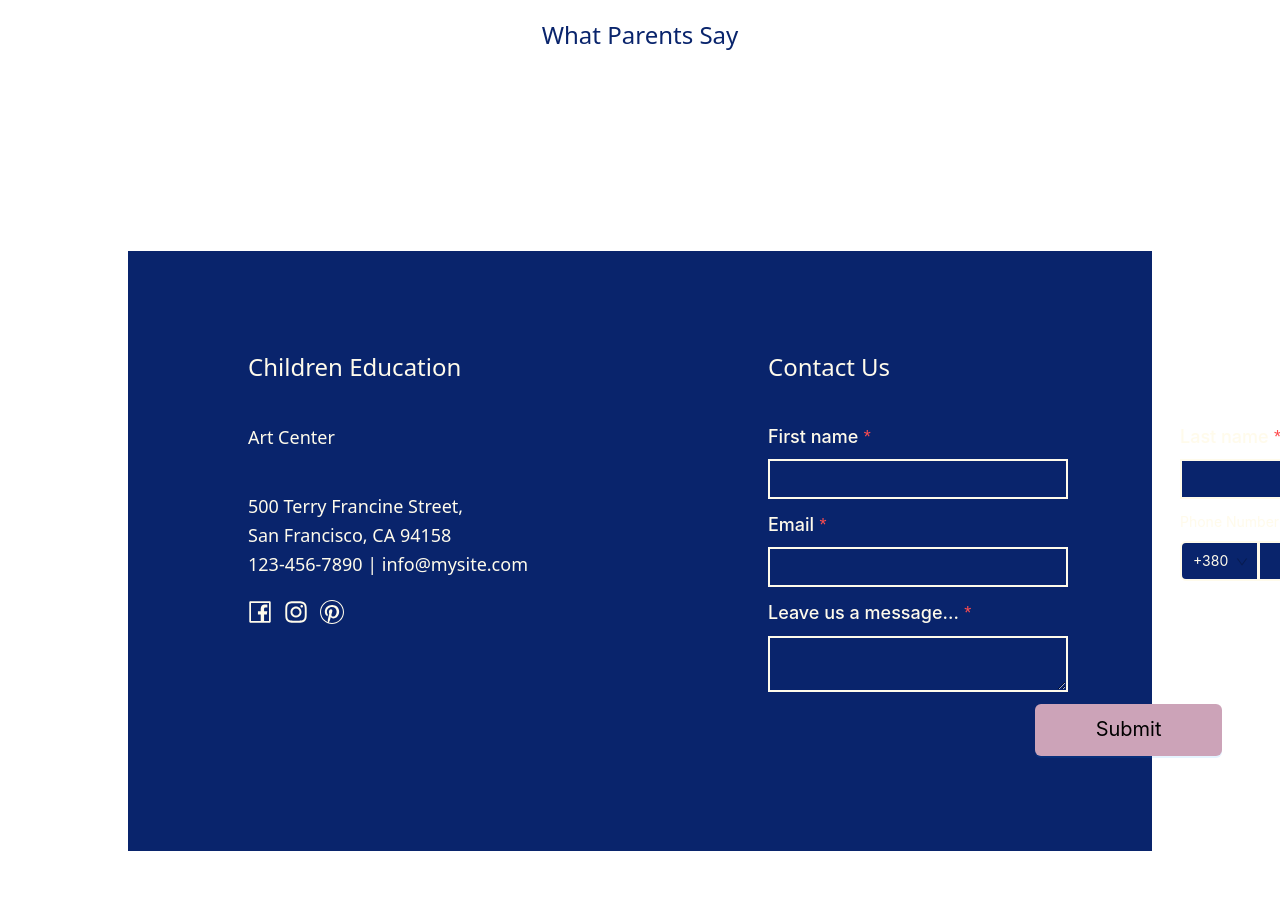
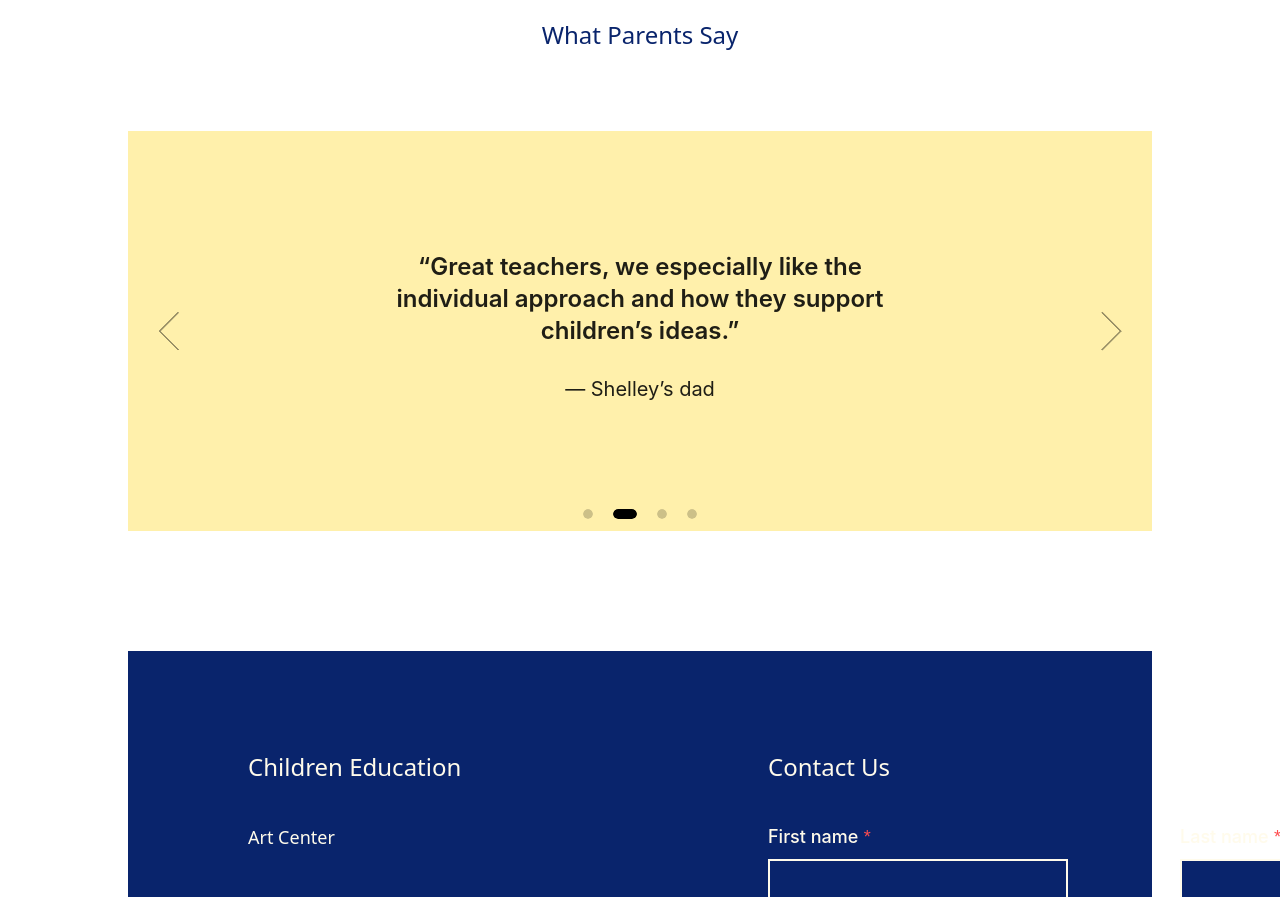
Before and after one commit to nekrasowa/Education-Club-for-toddlers, a Next.js app: page /about in a window 1280 px wide. Shown: the part 2180-3077 px from the top of the page. Built offline with nearby package versions, Linux system fonts and the light colour scheme.

Commit message:
Add ParentsCommentBlock with styles

```diff
--- a/src/components/containers/AboutContainer.tsx
+++ b/src/components/containers/AboutContainer.tsx
@@ -5,6 +5,7 @@ import { InfoBlockWithImg } from '../elements/InfoBlockWithImg'
 import { TeacherCard } from '../ui/AboutPage/TeacherCard'
 import { about } from '@/locales/en/about'
 import aboutPageTop from '@/public/aboutPageTop.png'
+import { ParentsCommentsBlock } from '../ui/AboutPage/ParentsCommentsBlock'
 
 export function AboutContainer() {
   return (
@@ -45,6 +46,7 @@ export function AboutContainer() {
 
       <H2Title title={about.commentsTitle} />
 
+      <ParentsCommentsBlock />
     </>
   )
 }
--- /dev/null
+++ b/src/components/ui/AboutPage/AboutPage.module.css
@@ -0,0 +1,4 @@
+:global(.ant-carousel .slick-prev),
+:global(.ant-carousel .slick-next) {
+  color: black;
+}
--- /dev/null
+++ b/src/components/ui/AboutPage/ParentsCommentsBlock.tsx
@@ -0,0 +1,39 @@
+import { parentsComments, type TComment } from '@/public/parentsComments'
+import { Carousel, ConfigProvider } from 'antd'
+import { colorPlate } from '@/public/parentsComments'
+import './AboutPage.module.css'
+
+export function ParentsCommentsBlock() {
+  return (
+    <div className='parentsCommentsBlock'>
+      <ConfigProvider
+        theme={{
+          components: {
+            Carousel: {
+              arrowSize: 40,
+              arrowOffset: 30,
+              dotWidth: 10,
+              dotHeight: 10,
+              dotGap: 10,
+              colorBgContainer: 'black',
+            },
+          },
+        }}
+      >
+        <Carousel autoplay arrows infinite autoplaySpeed={3000}>
+          {parentsComments.map((comment: TComment, i: number) => {
+            return (
+              <div
+                key={i}
+                className={`${colorPlate[i]} h-100 text-center px-60 py-30 `}
+              >
+                <p className='text-2xl font-semibold pb-7'>{`“${comment.text}”`}</p>
+                <p className='text-xl'>{`— ${comment.authorName}`}</p>
+              </div>
+            )
+          })}
+        </Carousel>
+      </ConfigProvider>
+    </div>
+  )
+}
--- /dev/null
+++ b/src/public/parentsComments.ts
@@ -0,0 +1,30 @@
+export type TComment = {
+  text: string
+  authorName: string
+}
+
+export const parentsComments: TComment[] = [
+  {
+    text: 'We are very happy with this art center — our child has become more interested in drawing and always looks forward to classes.',
+    authorName: 'Mike’s mom',
+  },
+  {
+    text: 'Great teachers, we especially like the individual approach and how they support children’s ideas.',
+    authorName: 'Shelley’s dad',
+  },
+  {
+    text: 'We can clearly see great progress in our son’s creativity; the lessons are always engaging and friendly.',
+    authorName: 'Lindsay’s dad',
+  },
+  {
+    text: 'An excellent place for a child’s development — after every class, he brings home new and beautiful artworks.',
+    authorName: 'Billy Robin',
+  },
+]
+
+export const colorPlate: string[] = [
+  'bg-[#d8f5e1]',
+  'bg-[#fff0ab]',
+  'bg-[#fde3e5]',
+  'bg-[#72d0ff]',
+]
```
